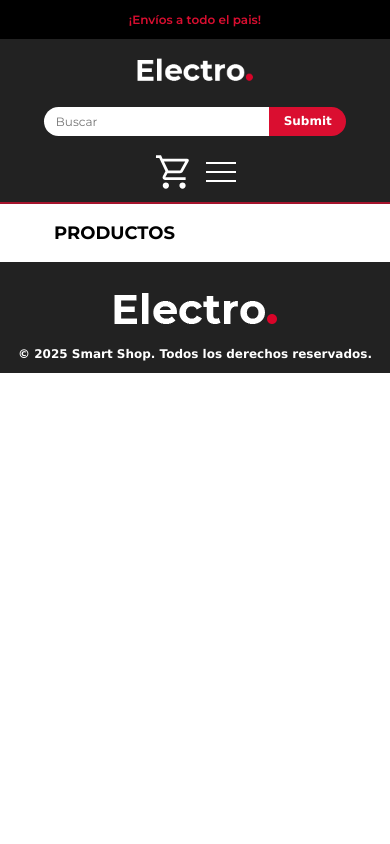
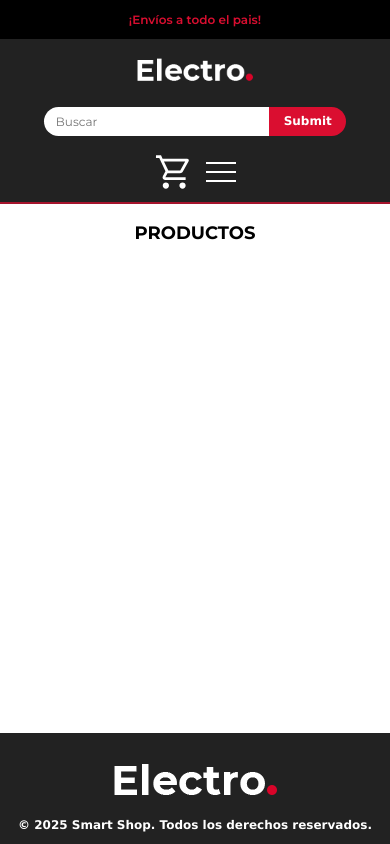
Before and after one commit to Agusferf2/Electro-Shop, a plain HTML site: page index.html in a window 390 px wide. Drawn offline with Linux system fonts and the light colour scheme; no server answers.

Commit message:
Arreglo footer

```diff
--- a/style.css
+++ b/style.css
@@ -365,6 +365,15 @@ input[type=number] {
     width: 80%;
   }
 
+  .categoriesNav {
+    flex-direction: column;
+    align-items: center;
+  }
+
+  .categoriesNav h1 {
+    margin-left: 0;
+  }
+
   .hamburguesa {
     margin: 0;
     font-size: 2.3em;
@@ -478,3 +487,18 @@ input[type=number] {
     margin: 1em;
   }
 }
+@media (max-height: 100vh) {
+  body {
+    position: relative;
+    min-height: 100vh;
+  }
+
+  #productos-container {
+    padding-bottom: 10em;
+  }
+  .footer {
+    position: absolute;
+    bottom: 0;
+    width: 100%;
+  }
+}
```
